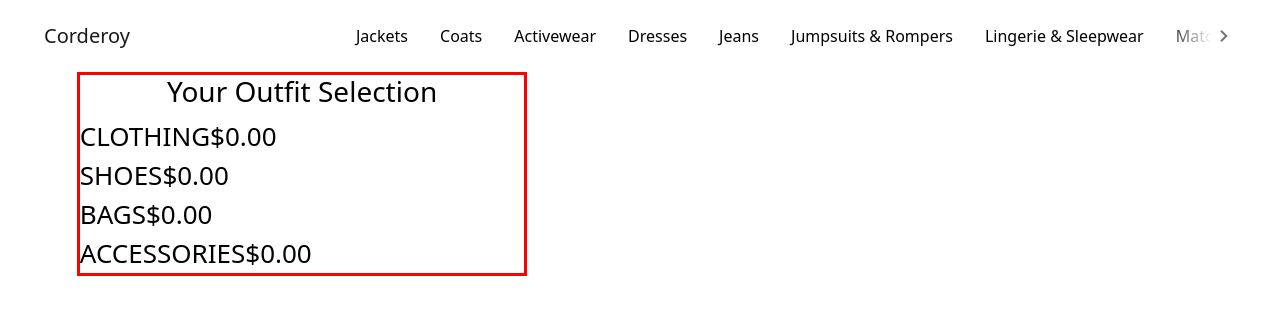
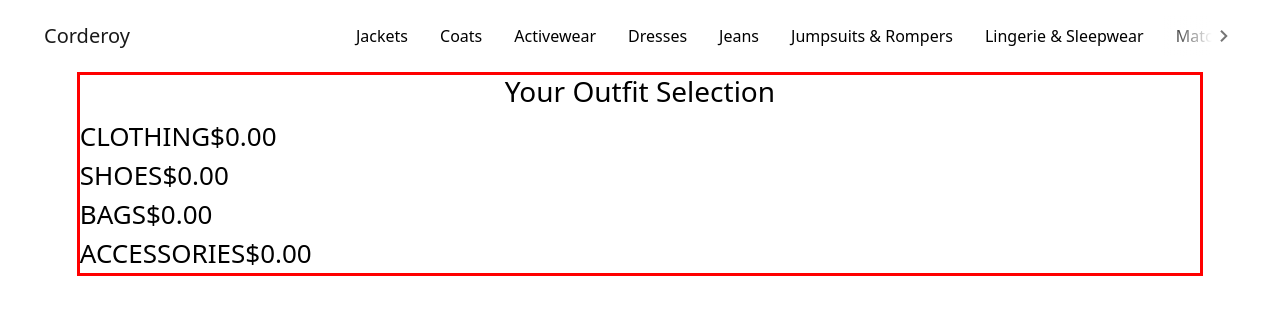
Before and after one commit to badgeroy/corderoy-prototype, a React (Create React App) app: page / in a window 1280 px wide. Shown: the top 314 px of the page. Built offline with nearby package versions, Linux system fonts and the light colour scheme.

Commit message:
Fixed auto margin on catalog rows with cols < 5

```diff
--- a/src/components/Catalog.js
+++ b/src/components/Catalog.js
@@ -36,10 +36,10 @@ class Catalog extends React.Component {
                       const end = start + colPerRow;
                       return products.slice(start, end);
                   }).map((row, idx) => (
-                      <Row className="no-gutters" key={idx}>
+                      <Row className="no-gutters" key={idx} xs={colPerRow}>
                         {row.map(prod => (
                             <Col>
-                              <Card style={{ width: "100%", minWidth: "85px", maxWidth: "160px" }}>
+                              <Card style={{marginRight: 0}}>
                                 <Card.Img variant="top" src={"https://m.media-amazon.com/images/G/01/Shopbop/p" + prod.getMainImage()} />
                                 <Card.Body>
                                   <Card.Title>{prod.getDesigner()}</Card.Title>
--- a/src/styles/Catalog.css
+++ b/src/styles/Catalog.css
@@ -45,6 +45,10 @@
     border-radius: 0 5px 5px 0;
 }
 
+.card {
+    width: 8rem;
+}
+
 .card-body {
     padding: 4%;
 }
--- a/src/styles/Wardrobe.css
+++ b/src/styles/Wardrobe.css
@@ -16,11 +16,11 @@
   display: flex;
   flex-direction: row;
   padding: 0 6vw;
-  justify-content: space-between;
+  justify-content: center;
 }
 
 .outfit-list-wrapper {
-  width: 40%;
+  flex-grow: 1;
 }
 
 .outfit-list-content {
```
